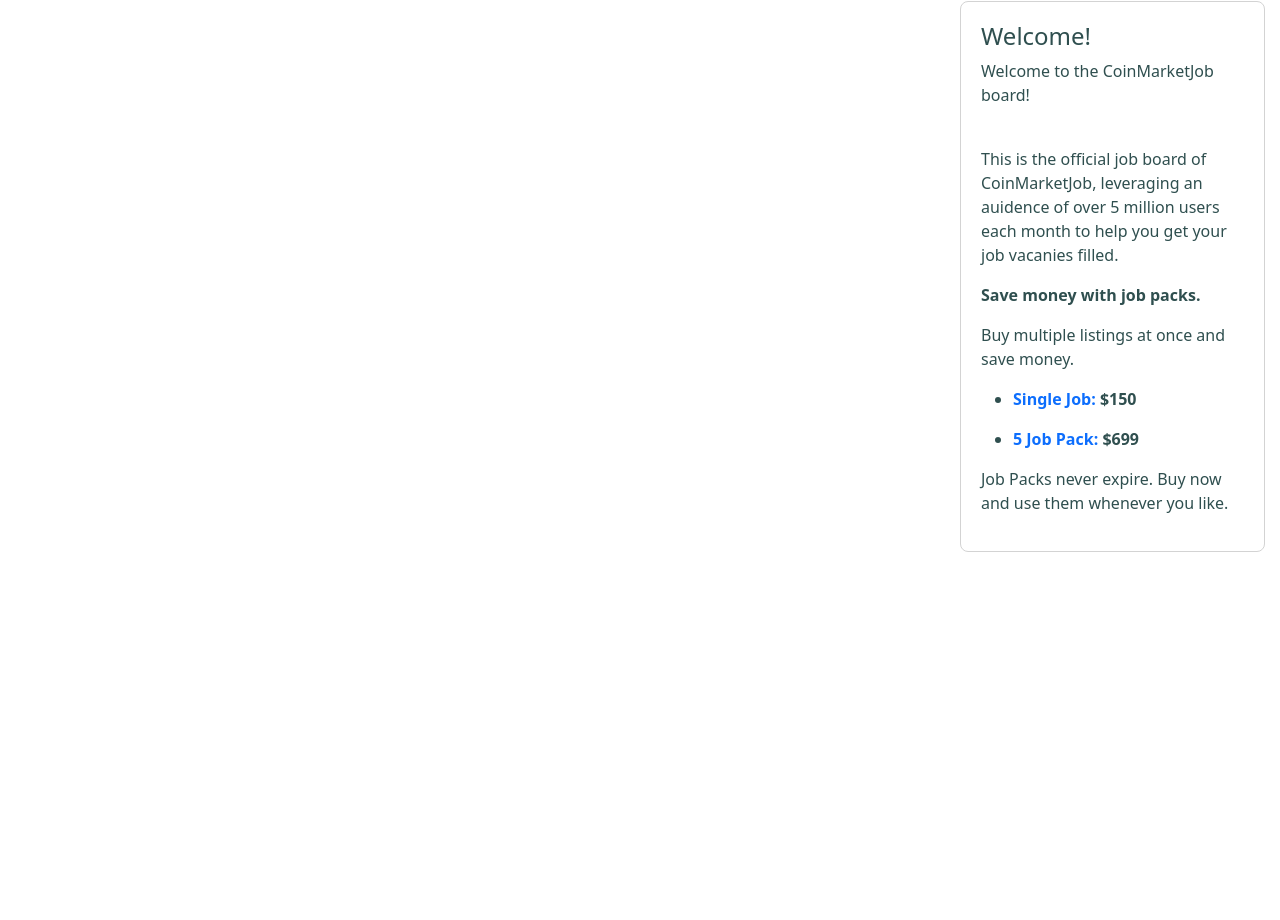
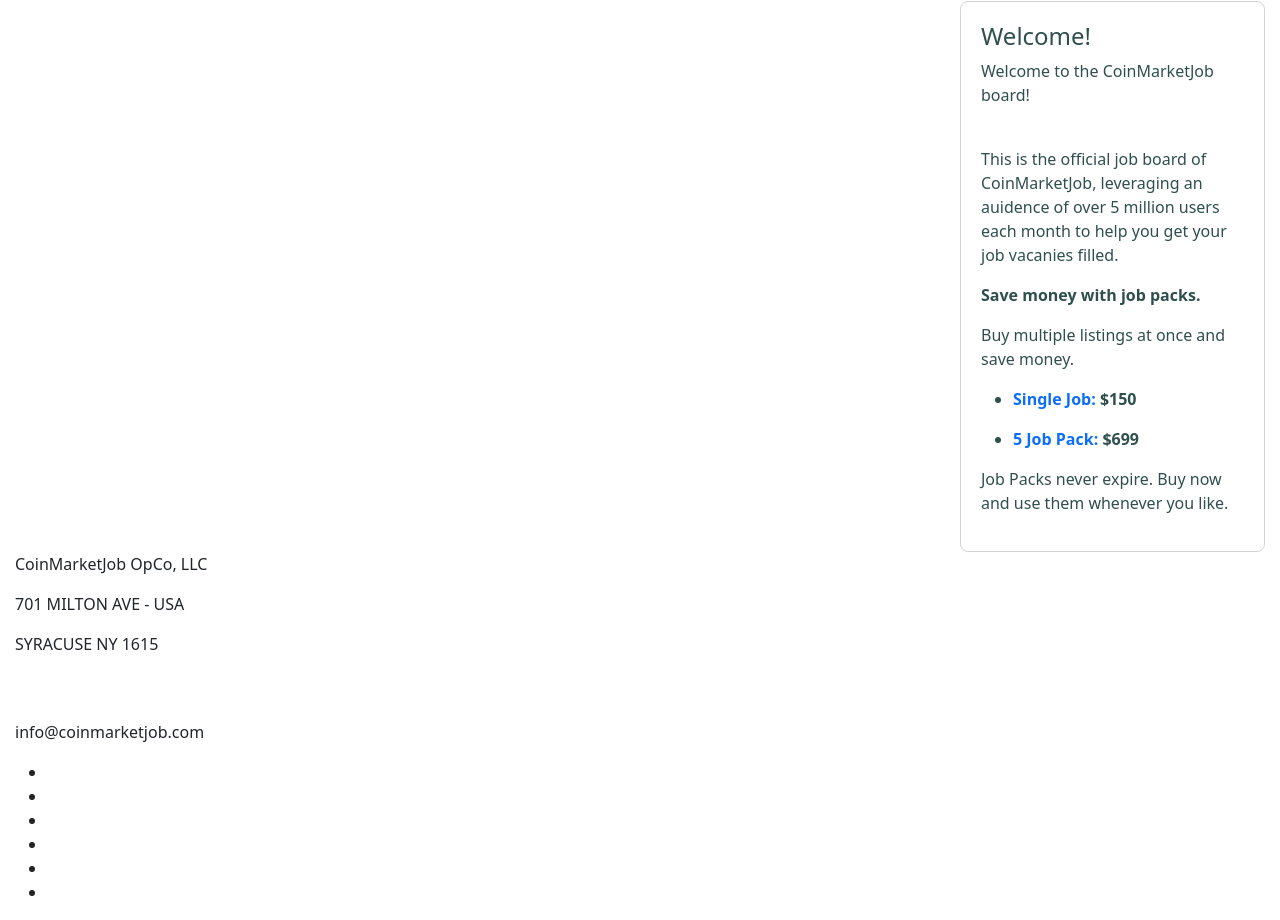
Before and after one commit to EyyupOrdueri/Responsive-Website-2, a plain HTML site: page index.html in a window 1280 px wide. Shown: the part 325-1245 px from the top of the page. Before the commit the page ends 877 px from the top, so only its background shows below. Drawn offline with nearby package versions, Linux system fonts and the light colour scheme.

Commit message:
Footer was created.

```diff
--- a/index.html
+++ b/index.html
@@ -135,6 +135,29 @@
       </div>
     </div>
 
+    <!--===== Footer =======-->
+    <footer>
+      <div>
+        <p>CoinMarketJob OpCo, LLC</p>
+        <p>701 MILTON AVE - USA</p>
+        <!-- <br /> -->
+        <p>SYRACUSE NY 1615</p>
+        <br />
+        <br />
+        <p>info@coinmarketjob.com</p>
+      </div>
+      <div class="footer-links">
+        <ul>
+          <li><a href="#"></a></li>
+          <li><a href="#"></a></li>
+          <li><a href="#"></a></li>
+          <li><a href="#"></a></li>
+          <li><a href="#"></a></li>
+          <li><a href="#"></a></li>
+        </ul>
+      </div>
+    </footer>
+
     <script src="https://cdnjs.cloudflare.com/ajax/libs/bootstrap/5.3.0/js/bootstrap.bundle.min.js"></script>
     <script src="./assets/js/app1.js"></script>
   </body>
```
Also changed, not shown: assets/pages/products.html (+1 -1 lines).
